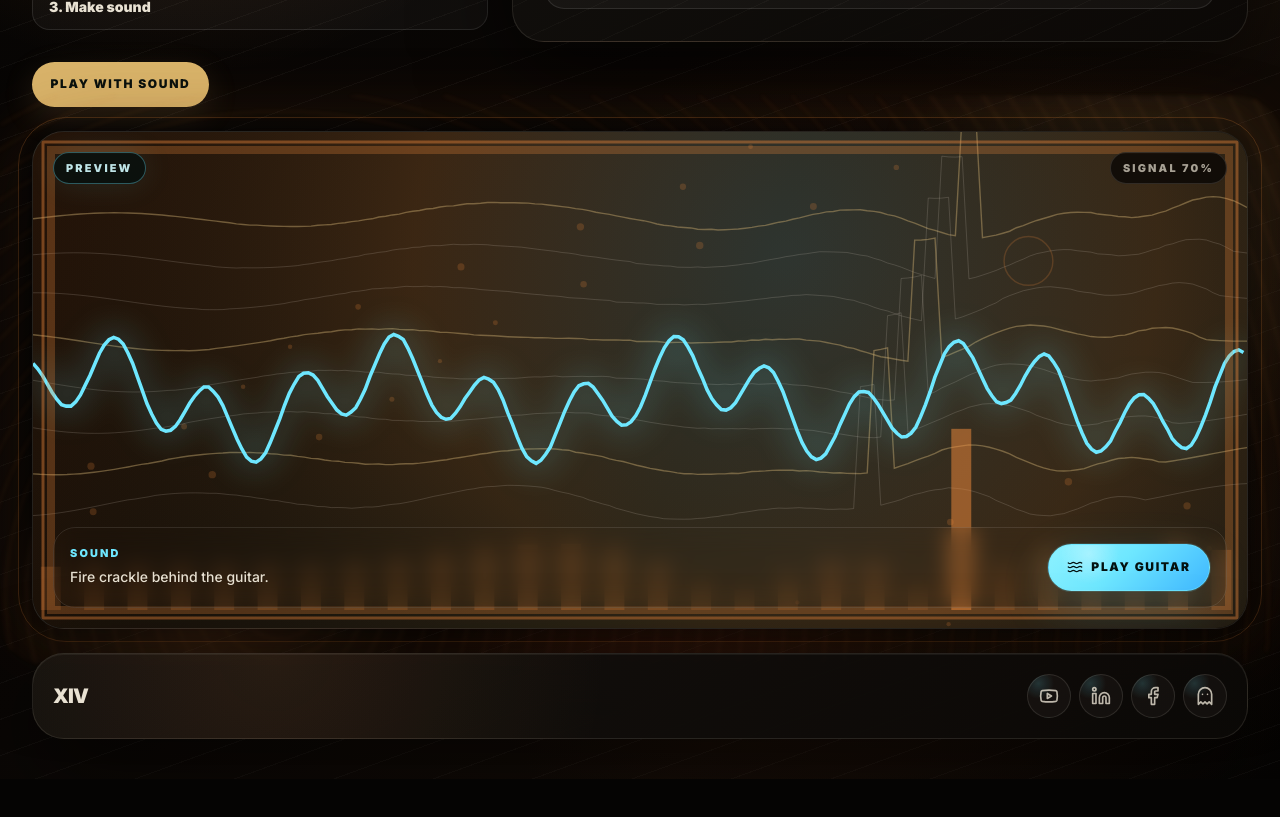
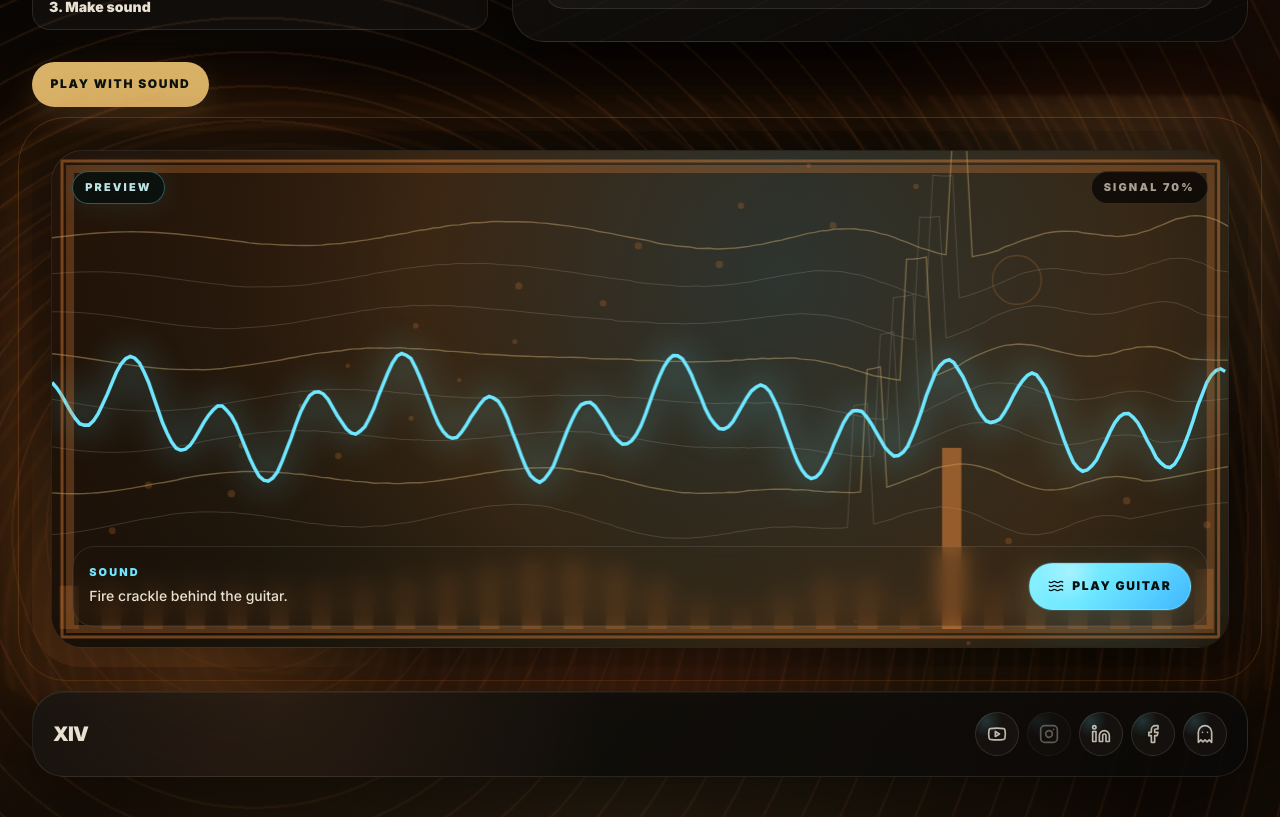
Before and after one commit to marcelozap/gateKPT, a Next.js app: page / in a window 1280 px wide. Shown: the part 520-1337 px from the top of the page. Before the commit the page ends 1299 px from the top, so only its background shows below. Built offline with nearby package versions, Linux system fonts and the light colour scheme; no server answers.

Commit message:
feat: make GateKPT drone control page atmosphere

```diff
--- a/src/app/globals.css
+++ b/src/app/globals.css
@@ -97,11 +97,81 @@ body {
 }
 
 .gk-mood-stage {
+  isolation: isolate;
   transition: background 220ms ease;
+}
+
+.gk-mood-stage::before,
+.gk-mood-stage::after {
+  content: "";
+  position: absolute;
+  inset: 0;
+  z-index: 0;
+  pointer-events: none;
+  transition: opacity 260ms ease, background 260ms ease;
+}
+
+.gk-mood-stage::before {
+  opacity: 0.72;
+  mix-blend-mode: screen;
+}
+
+.gk-mood-stage::after {
+  opacity: 0.46;
+}
+
+.gk-mood-stage > * {
+  position: relative;
+  z-index: 1;
+}
+
+.gk-mood-stage.gk-mood-fire::before {
+  background:
+    radial-gradient(circle at 12% 72%, rgba(240, 138, 60, 0.26), transparent 30%),
+    radial-gradient(circle at 92% 28%, rgba(201, 78, 35, 0.22), transparent 24%),
+    radial-gradient(circle at 48% 105%, rgba(217, 180, 106, 0.18), transparent 36%);
+}
+
+.gk-mood-stage.gk-mood-fire::after {
+  background:
+    repeating-radial-gradient(circle at 20% 78%, rgba(240, 138, 60, 0.15) 0 2px, transparent 2px 34px),
+    linear-gradient(180deg, transparent, rgba(240, 138, 60, 0.09));
+  animation: gk-fire-breathe 3.2s ease-in-out infinite;
+}
+
+.gk-mood-stage.gk-mood-storm::before {
+  background:
+    radial-gradient(circle at 82% 22%, rgba(110, 231, 255, 0.24), transparent 28%),
+    radial-gradient(circle at 10% 82%, rgba(70, 117, 170, 0.22), transparent 34%),
+    linear-gradient(130deg, rgba(4, 16, 28, 0.66), rgba(8, 19, 18, 0.24));
+}
+
+.gk-mood-stage.gk-mood-storm::after {
+  background:
+    linear-gradient(112deg, transparent 0 46%, rgba(110, 231, 255, 0.16) 46% 47%, transparent 47% 100%),
+    repeating-linear-gradient(103deg, rgba(110, 231, 255, 0.11) 0 1px, transparent 1px 44px);
+  animation: gk-storm-drift 1.5s linear infinite;
+}
+
+.gk-mood-stage.gk-mood-chrome::before {
+  background:
+    radial-gradient(circle at 22% 18%, rgba(201, 184, 255, 0.27), transparent 30%),
+    radial-gradient(circle at 84% 78%, rgba(110, 231, 255, 0.16), transparent 28%),
+    linear-gradient(145deg, rgba(16, 18, 42, 0.72), rgba(8, 8, 12, 0.18));
+}
+
+.gk-mood-stage.gk-mood-chrome::after {
+  background:
+    repeating-linear-gradient(144deg, rgba(201, 184, 255, 0.1) 0 1px, transparent 1px 42px),
+    radial-gradient(circle at 54% 46%, rgba(232, 225, 210, 0.06), transparent 34%);
+  animation: gk-chrome-glide 5.4s ease-in-out infinite;
 }
 
 .gk-preview-world {
   isolation: isolate;
+  padding: 1.2rem;
+  border-radius: 3rem;
+  transition: background 220ms ease, box-shadow 220ms ease;
 }
 
 .gk-preview-world::before,
@@ -129,10 +199,10 @@ body {
 
 .gk-preview-world.gk-mood-fire::before {
   background:
-    radial-gradient(circle at 16% 92%, rgba(240, 138, 60, 0.34), transparent 18%),
-    radial-gradient(circle at 88% 22%, rgba(217, 180, 106, 0.22), transparent 22%),
-    radial-gradient(circle at 50% 110%, rgba(240, 78, 36, 0.22), transparent 34%),
-    repeating-radial-gradient(circle at 22% 88%, rgba(240, 138, 60, 0.16) 0 2px, transparent 2px 21px);
+    radial-gradient(circle at 16% 92%, rgba(240, 138, 60, 0.46), transparent 18%),
+    radial-gradient(circle at 88% 22%, rgba(217, 180, 106, 0.28), transparent 22%),
+    radial-gradient(circle at 50% 110%, rgba(240, 78, 36, 0.3), transparent 34%),
+    repeating-radial-gradient(circle at 22% 88%, rgba(240, 138, 60, 0.24) 0 2px, transparent 2px 21px);
   animation: gk-fire-breathe 2.7s ease-in-out infinite;
 }
 
@@ -141,11 +211,18 @@ body {
   box-shadow: 0 0 85px rgba(240, 138, 60, 0.16), inset 0 0 32px rgba(240, 138, 60, 0.08);
 }
 
+.gk-preview-world.gk-mood-fire {
+  background:
+    radial-gradient(circle at 10% 96%, rgba(240, 138, 60, 0.2), transparent 24%),
+    rgba(240, 138, 60, 0.035);
+  box-shadow: 0 0 90px rgba(240, 138, 60, 0.14);
+}
+
 .gk-preview-world.gk-mood-storm::before {
   background:
-    radial-gradient(circle at 82% 18%, rgba(110, 231, 255, 0.2), transparent 24%),
-    linear-gradient(115deg, transparent 0 42%, rgba(110, 231, 255, 0.16) 42% 43%, transparent 43% 100%),
-    repeating-linear-gradient(107deg, rgba(110, 231, 255, 0.13) 0 1px, transparent 1px 23px);
+    radial-gradient(circle at 82% 18%, rgba(110, 231, 255, 0.32), transparent 24%),
+    linear-gradient(115deg, transparent 0 42%, rgba(110, 231, 255, 0.24) 42% 43%, transparent 43% 100%),
+    repeating-linear-gradient(107deg, rgba(110, 231, 255, 0.19) 0 1px, transparent 1px 23px);
   animation: gk-storm-drift 1.25s linear infinite;
 }
 
@@ -154,17 +231,31 @@ body {
   box-shadow: 0 0 90px rgba(110, 231, 255, 0.18), inset 0 0 36px rgba(110, 231, 255, 0.08);
 }
 
+.gk-preview-world.gk-mood-storm {
+  background:
+    linear-gradient(118deg, rgba(110, 231, 255, 0.08), transparent 42%),
+    rgba(14, 42, 58, 0.09);
+  box-shadow: 0 0 95px rgba(110, 231, 255, 0.16);
+}
+
 .gk-preview-world.gk-mood-chrome::before {
   background:
-    radial-gradient(circle at 20% 20%, rgba(201, 184, 255, 0.22), transparent 26%),
-    radial-gradient(circle at 82% 70%, rgba(110, 231, 255, 0.15), transparent 24%),
-    repeating-linear-gradient(145deg, rgba(201, 184, 255, 0.08) 0 1px, transparent 1px 28px);
+    radial-gradient(circle at 20% 20%, rgba(201, 184, 255, 0.34), transparent 26%),
+    radial-gradient(circle at 82% 70%, rgba(110, 231, 255, 0.2), transparent 24%),
+    repeating-linear-gradient(145deg, rgba(201, 184, 255, 0.13) 0 1px, transparent 1px 28px);
   animation: gk-chrome-glide 4.5s ease-in-out infinite;
 }
 
 .gk-preview-world.gk-mood-chrome::after {
   border-color: rgba(201, 184, 255, 0.36);
   box-shadow: 0 0 92px rgba(201, 184, 255, 0.16), inset 0 0 36px rgba(110, 231, 255, 0.06);
+}
+
+.gk-preview-world.gk-mood-chrome {
+  background:
+    radial-gradient(circle at 22% 14%, rgba(201, 184, 255, 0.14), transparent 28%),
+    rgba(201, 184, 255, 0.045);
+  box-shadow: 0 0 95px rgba(201, 184, 255, 0.14);
 }
 
 @keyframes gk-fire-breathe {
@@ -377,6 +468,20 @@ body {
   color: rgba(218, 252, 255, 0.96);
 }
 
+.gk-social-icon-link-muted {
+  opacity: 0.46;
+  cursor: default;
+}
+
+.gk-social-icon-link-muted:hover {
+  transform: none;
+  border-color: rgba(232, 225, 210, 0.12);
+  background:
+    radial-gradient(circle at 25% 20%, rgba(110, 231, 255, 0.16), transparent 34%),
+    rgba(232, 225, 210, 0.035);
+  color: rgba(232, 225, 210, 0.8);
+}
+
 .gk-cue {
   width: 100%;
   display: flex;
--- a/src/gatekpt/GatekptLanding.tsx
+++ b/src/gatekpt/GatekptLanding.tsx
@@ -1,7 +1,7 @@
 "use client";
 
 import { motion } from "framer-motion";
-import { Facebook, Ghost, Linkedin, Mountain, Square, Waves, Youtube } from "lucide-react";
+import { Facebook, Ghost, Instagram, Linkedin, Mountain, Square, Waves, Youtube } from "lucide-react";
 import { useCallback, useEffect, useRef, useState } from "react";
 
 declare global {
@@ -26,6 +26,7 @@ const cuePath = [
 
 const socialChannels = [
   { name: "YouTube", href: "https://www.youtube.com/@xivzapa14", Icon: Youtube },
+  { name: "Instagram", Icon: Instagram },
   { name: "LinkedIn", href: "https://www.linkedin.com/in/marcelozap/", Icon: Linkedin },
   { name: "Facebook", href: "https://www.facebook.com/marcelozapa14/", Icon: Facebook },
   { name: "Snapchat", href: "https://www.snapchat.com/add/marcy35", Icon: Ghost },
@@ -549,9 +550,15 @@ export function GatekptLanding() {
             <p className="text-xl font-black tracking-[-0.04em] text-[#e8e1d2]">XIV</p>
             <div className="flex flex-wrap gap-2">
               {socialChannels.map((item) => (
-                <a key={item.name} className="gk-social-icon-link" href={item.href} target="_blank" rel="noreferrer" aria-label={item.name} title={item.name}>
-                  <item.Icon className="h-5 w-5" />
-                </a>
+                item.href ? (
+                  <a key={item.name} className="gk-social-icon-link" href={item.href} target="_blank" rel="noreferrer" aria-label={item.name} title={item.name}>
+                    <item.Icon className="h-5 w-5" />
+                  </a>
+                ) : (
+                  <span key={item.name} className="gk-social-icon-link gk-social-icon-link-muted" aria-label={item.name} title={`${item.name} link coming`}>
+                    <item.Icon className="h-5 w-5" />
+                  </span>
+                )
               ))}
             </div>
           </div>
```
